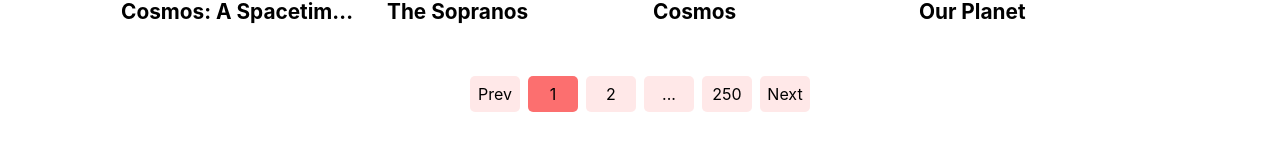
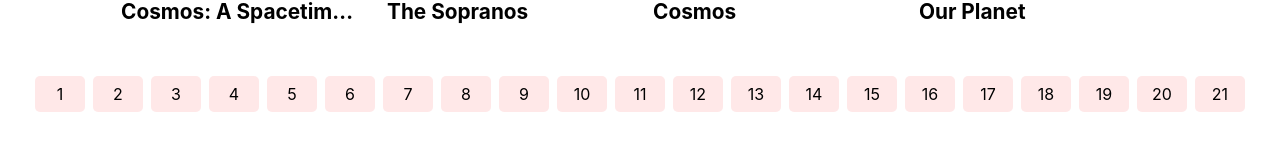
Before and after one commit to gwtpraveen/movie-app, a React (Create React App) app: page /tvshows in a window 1280 px wide. Shown: the part 1358-1507 px from the top of the page. Built offline with nearby package versions, Linux system fonts and the light colour scheme.

Commit message:
use url prams to navigate pages

```diff
--- a/src/App.js
+++ b/src/App.js
@@ -52,7 +52,7 @@
           }
         />
         <Route
-          path="/movies"
+          path="/movies/:page"
           element={
             <MoviePage onBookmark={handleBookmark} bookmarks={movieBookmark} />
           }
--- a/src/components/NavBar.jsx
+++ b/src/components/NavBar.jsx
@@ -33,7 +33,7 @@
                         <path d="M8 0H1C.4 0 0 .4 0 1v7c0 .6.4 1 1 1h7c.6 0 1-.4 1-1V1c0-.6-.4-1-1-1Zm0 11H1c-.6 0-1 .4-1 1v7c0 .6.4 1 1 1h7c.6 0 1-.4 1-1v-7c0-.6-.4-1-1-1ZM19 0h-7c-.6 0-1 .4-1 1v7c0 .6.4 1 1 1h7c.6 0 1-.4 1-1V1c0-.6-.4-1-1-1Zm0 11h-7c-.6 0-1 .4-1 1v7c0 .6.4 1 1 1h7c.6 0 1-.4 1-1v-7c0-.6-.4-1-1-1Z" fill="#5A698F"/>
                     </svg>
                 </NavLink>
-                <NavLink to="/movies">
+                <NavLink to="/movies/1">
                     <svg width="20" height="20" xmlns="http://www.w3.org/2000/svg" className="nav-icon">
                         <path d="M16.956 0H3.044A3.044 3.044 0 0 0 0 3.044v13.912A3.044 3.044 0 0 0 3.044 20h13.912A3.044 3.044 0 0 0 20 16.956V3.044A3.044 3.044 0 0 0 16.956 0ZM4 9H2V7h2v2Zm-2 2h2v2H2v-2Zm16-2h-2V7h2v2Zm-2 2h2v2h-2v-2Zm2-8.26V4h-2V2h1.26a.74.74 0 0 1 .74.74ZM2.74 2H4v2H2V2.74A.74.74 0 0 1 2.74 2ZM2 17.26V16h2v2H2.74a.74.74 0 0 1-.74-.74Zm16 0a.74.74 0 0 1-.74.74H16v-2h2v1.26Z" fill="#5A698F"/>
                     </svg>
--- a/src/components/Pagination.jsx
+++ b/src/components/Pagination.jsx
@@ -1,14 +1,13 @@
 import "../style/css/pagination.css";
-import { useState, useEffect } from "react";
+import { useState} from "react";
+import { Link } from "react-router-dom";
+import { useParams } from "react-router-dom";
 
-const Pagination = ({totalItems, itemPerPage, onPageChange}) => {
+const Pagination = ({totalItems, itemPerPage}) => {
+    let params = useParams();
     const items = totalItems / itemPerPage;
-    const [page, setPage] = useState(1);
+    const [page, setPage] = useState(Number(params.page));
     const numbers = [];
-
-    useEffect(() => {
-        onPageChange(page);
-    }, [page, onPageChange])
 
     for (let i = 0; i < items; i++) {
         numbers.push(i + 1);
@@ -18,27 +17,9 @@
         setPage(num);
     };
 
-    const clickNext = () => {
-        if (page < items) {
-            setPage(prevVal => prevVal + 1);
-        }
-    };
-
-    const clickPrev = () => {
-        if (page > 1) {
-            setPage(prevVal => prevVal - 1);
-        }
-    };
-
     return (
         <ul className="pagination">
-            <li className="item prev" onClick={clickPrev}>Prev</li>
-            {numbers.slice(page < 3 ? 0 : numbers.indexOf(page - 2), numbers.indexOf(page + 2)).map(item => <li key={item} className={page === item ? "item active" : "item"} onClick={() => handlePageNum(item)}>{item}</li>)}
-            {page < totalItems - 3 ? <>
-                <li className="item">...</li>
-                <li className="item">{totalItems}</li>
-            </> : null}
-            <li className="item next" onClick={clickNext}>Next</li>
+            {numbers.map(item => <Link to={`/movies/${item}`} key={item}><li className={page === item ? "item active" : "item"} onClick={() => handlePageNum(item)}>{item}</li></Link>)}
         </ul>
      );
 }
--- a/src/components/SearchBar.jsx
+++ b/src/components/SearchBar.jsx
@@ -12,7 +12,7 @@
     return (
         <form className="search" onSubmit={handleSubmit}>
             <div className="form-group">
-                <i class="fa-solid fa-magnifying-glass search-icon"></i>
+                <i className="fa-solid fa-magnifying-glass search-icon"></i>
                 <input type="text" name="userSearch" placeholder={placeholderText} className="search-input" autoComplete="off"/>
             </div>
         </form>
--- a/src/components/pages/MoviePage.jsx
+++ b/src/components/pages/MoviePage.jsx
@@ -5,18 +5,17 @@
 import ResultNotFound from "../ResultNotFound";
 import { useState } from "react";
 import Pagination from "../Pagination";
+import { useParams } from "react-router-dom";
 
 const MoviePage = ({onBookmark, bookmarks}) => {
     const [userSearch, setUserSearch] = useState("");
-    const [pageNumber, setPageNumber] = useState(1);
+    let params = useParams();
+    let pageNumber = params.page;
 
     const handleUserInput = (input) => {
         setUserSearch(input);
     };
 
-    const handlePageChange = (pageNumber) => {
-        setPageNumber(pageNumber);
-    };
     let filterData = movies;
     if (userSearch) {
         filterData = filterData.filter(item => item.Title.toLowerCase().startsWith(userSearch));
@@ -35,7 +34,7 @@
                     <><div className="moviesSection">
                         {filterData.map((item, idx) => <Card key={idx} data={item} onBookmark={onBookmark} bookmarks={bookmarks}/>)}
                     </div>
-                        {true ? <Pagination onPageChange={handlePageChange} itemPerPage={12} totalItems={250}/> : null}
+                        {true ? <Pagination itemPerPage={12} totalItems={250}/> : null}
                     </> :
                     <ResultNotFound userSearch={userSearch} bookmarks={bookmarks} onBookmark={onBookmark}/>
                 }
--- a/src/style/css/pagination.css
+++ b/src/style/css/pagination.css
@@ -5,6 +5,10 @@
   gap: 0.5rem;
   max-width: 1280px;
   margin: 1rem auto;
+}
+.pagination a {
+  text-decoration: none;
+  color: black;
 }
 .pagination .item {
   width: 50px;
--- a/src/style/scss/pagination.scss
+++ b/src/style/scss/pagination.scss
@@ -5,6 +5,11 @@
     gap: .5rem;
     max-width: 1280px;
     margin: 1rem auto;
+
+    a {
+        text-decoration: none;
+        color: black;
+    }
 
     .item {
         width: 50px;
```
